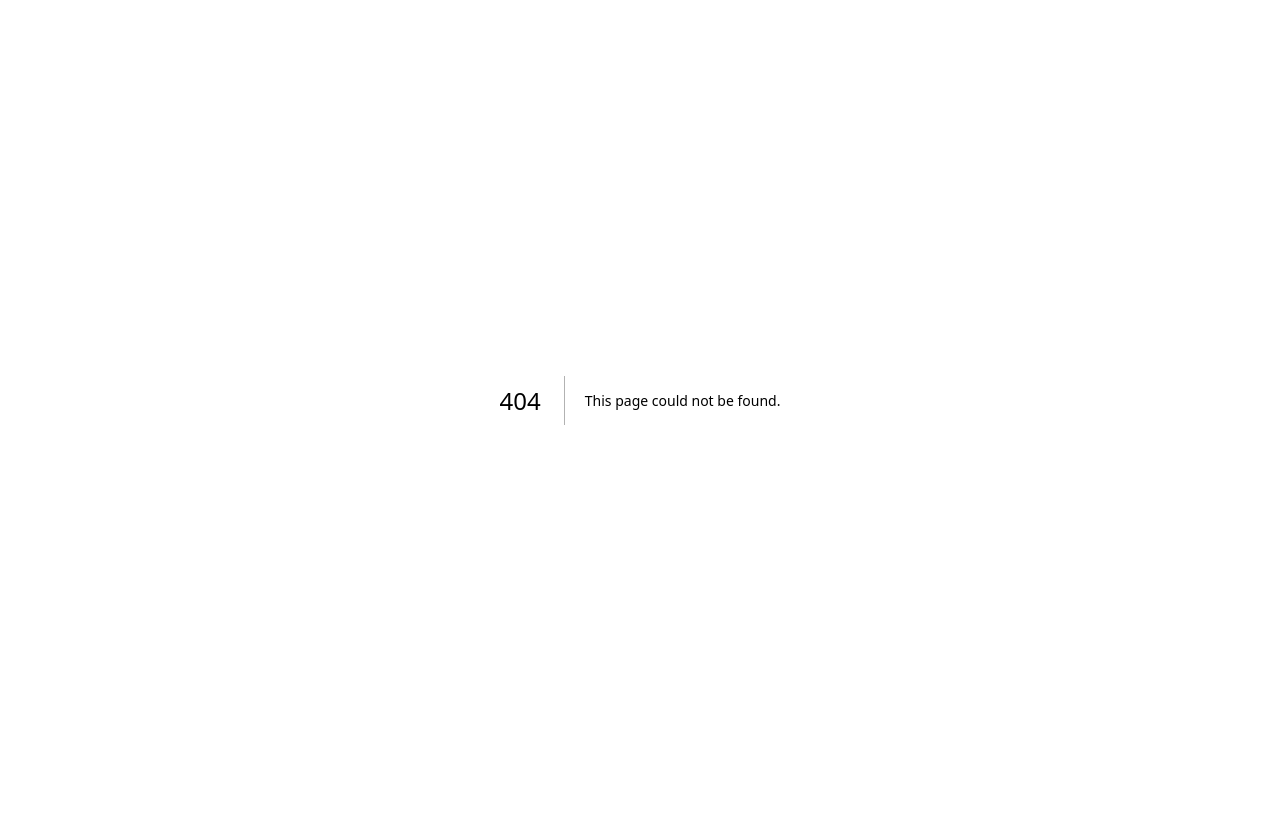
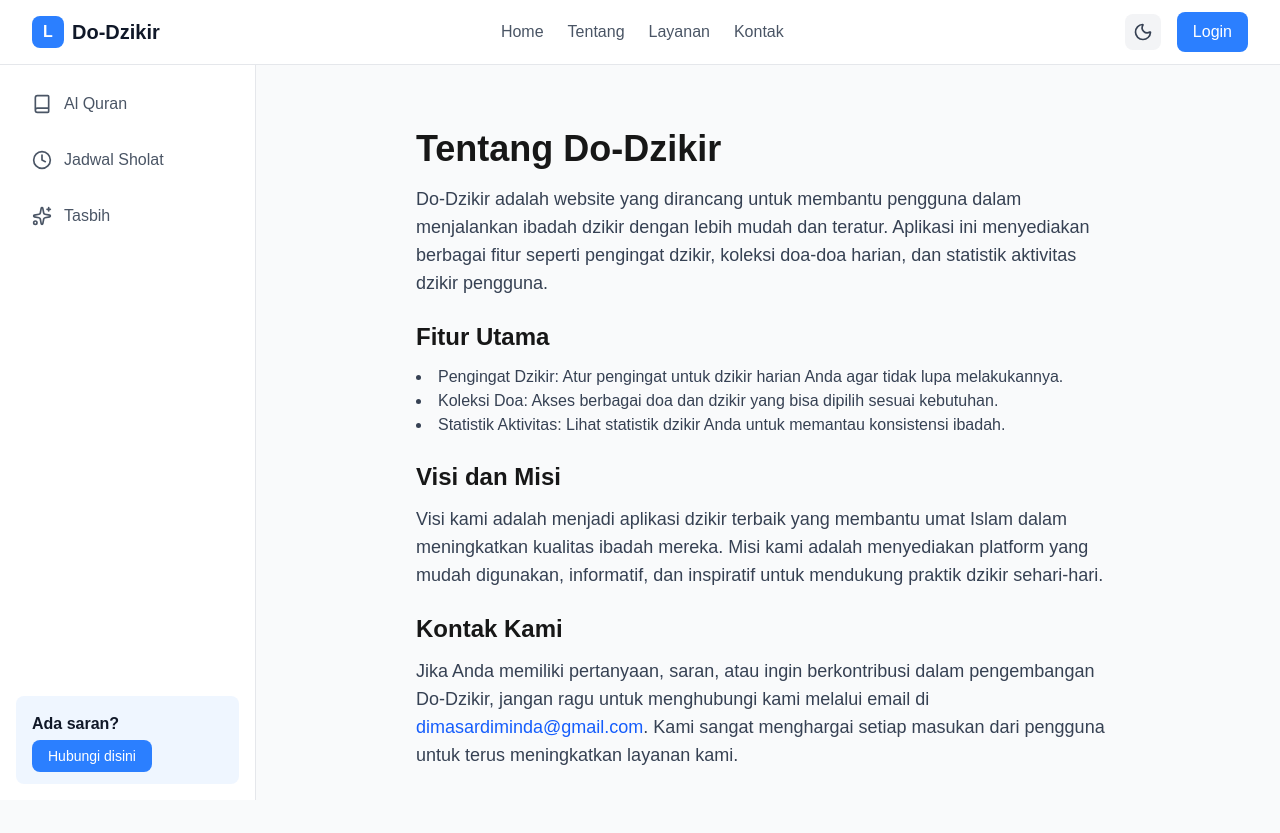
Before and after one commit to DimzsArdiminda/tasbih-counter, a Next.js app: page /tentang in a window 1280 px wide. Before the commit this address had no page. Before the commit the page ends 800 px from the top, so only its background shows below. Built offline with nearby package versions, Linux system fonts and the light colour scheme; no server answers.

Commit message:
feat: add 'Tentang' link to header navigation

```diff
--- /dev/null
+++ b/app/(main)/tentang/page.tsx
@@ -0,0 +1,75 @@
+import React from "react";
+
+export const metadata = {
+  title: "Tentang Do-Dzikir - Aplikasi Dzikir Online Gratis",
+  description:
+    "Pelajari lebih lanjut tentang Do-Dzikir, aplikasi dzikir online gratis yang membantu umat Muslim dalam menjalankan ibadah dzikir dengan mudah dan teratur. Temukan fitur-fitur utama, visi, misi, dan cara menghubungi kami.",
+  keywords: [
+    "tentang do-dzikir",
+    "aplikasi dzikir online",
+    "fitur do-dzikir",
+    "visi dan misi do-dzikir",
+    "kontak do-dzikir",
+    "aplikasi dzikir gratis",
+  ],
+};
+
+export default function page() {
+  return (
+    <>
+      <div className="max-w-3xl mx-auto p-4 sm:p-6 lg:p-8">
+        <h1 className="text-4xl font-bold mb-4 dark:text-white">
+          Tentang Do-Dzikir
+        </h1>
+        <p className="text-lg text-gray-700 dark:text-gray-300 mb-6">
+          Do-Dzikir adalah website yang dirancang untuk membantu pengguna dalam
+          menjalankan ibadah dzikir dengan lebih mudah dan teratur. Aplikasi ini
+          menyediakan berbagai fitur seperti pengingat dzikir, koleksi doa-doa
+          harian, dan statistik aktivitas dzikir pengguna.
+        </p>
+        <h2 className="text-2xl font-semibold mb-3 dark:text-white">
+          Fitur Utama
+        </h2>
+        <ul className="list-disc list-inside text-gray-700 dark:text-gray-300 mb-6">
+          <li>
+            Pengingat Dzikir: Atur pengingat untuk dzikir harian Anda agar tidak
+            lupa melakukannya.
+          </li>
+          <li>
+            Koleksi Doa: Akses berbagai doa dan dzikir yang bisa dipilih sesuai
+            kebutuhan.
+          </li>
+          <li>
+            Statistik Aktivitas: Lihat statistik dzikir Anda untuk memantau
+            konsistensi ibadah.
+          </li>
+        </ul>
+        <h2 className="text-2xl font-semibold mb-3 dark:text-white">
+          Visi dan Misi
+        </h2>
+        <p className="text-lg text-gray-700 dark:text-gray-300 mb-6">
+          Visi kami adalah menjadi aplikasi dzikir terbaik yang membantu umat
+          Islam dalam meningkatkan kualitas ibadah mereka. Misi kami adalah
+          menyediakan platform yang mudah digunakan, informatif, dan inspiratif
+          untuk mendukung praktik dzikir sehari-hari.
+        </p>
+        <h2 className="text-2xl font-semibold mb-3 dark:text-white">
+          Kontak Kami
+        </h2>
+        <p className="text-lg text-gray-700 dark:text-gray-300">
+          Jika Anda memiliki pertanyaan, saran, atau ingin berkontribusi dalam
+          pengembangan Do-Dzikir, jangan ragu untuk menghubungi kami melalui
+          email di{" "}
+          <a
+            href="mailto:dimasardiminda@gmail.com"
+            className="text-blue-600 hover:underline"
+          >
+            dimasardiminda@gmail.com
+          </a>
+          . Kami sangat menghargai setiap masukan dari pengguna untuk terus
+          meningkatkan layanan kami.
+        </p>
+      </div>
+    </>
+  );
+}
--- a/components/Header.tsx
+++ b/components/Header.tsx
@@ -78,7 +78,7 @@ export default function Header({
               </Link>
             )}
             <a
-              href="#"
+              href="/tentang"
               className={`${isDark ? "text-gray-300 hover:text-white" : "text-gray-600 hover:text-gray-900"} transition-colors`}
             >
               Tentang
```
